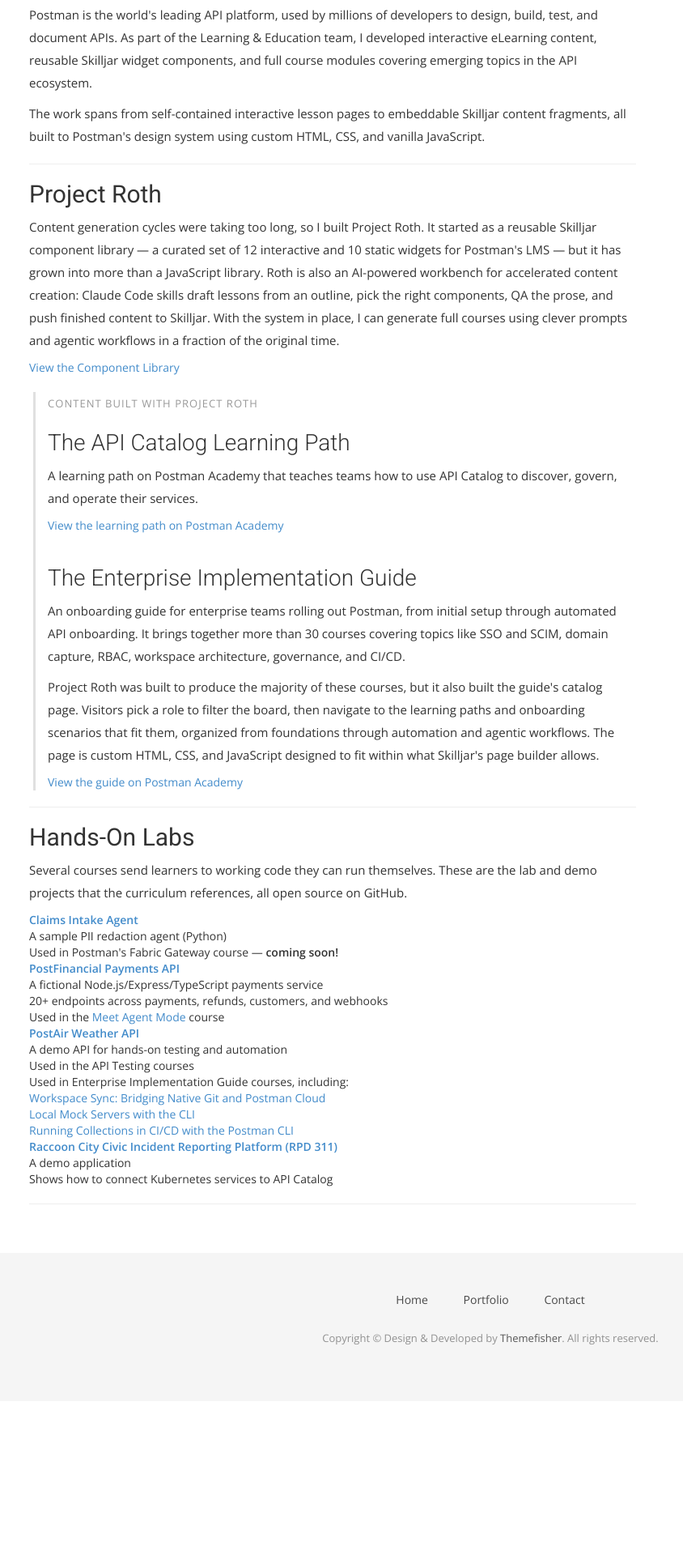
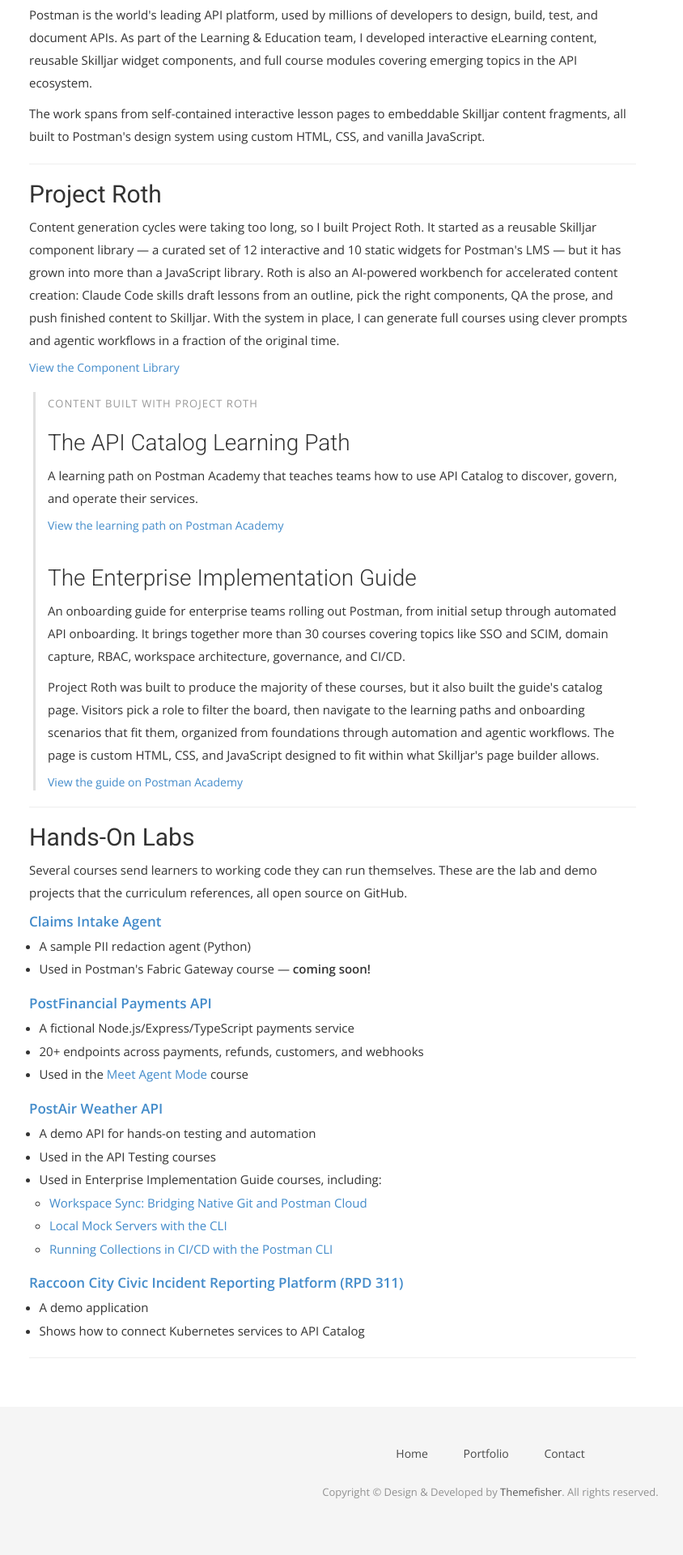
Before and after one commit to Tacktician/portfolio-site, a Jekyll site: the page built from postman.html, in a window 1280 px wide. Shown: the part 796-2716 px from the top of the page at 81% size, without its empty margins (34-878 px from the left). Built offline with Jekyll 4.4.1, drawn with Linux system fonts in a browser that asks for light colours; nearby versions of some CDN libraries; some web fonts are replaced; comment, search, counter and statistics services are not loaded; before the commit the page ends 2526 px from its top, so only the background shows below that.

Commit message:
Add scoped list styles so Hands-On Labs bullets render
Co-Authored-By: Claude <noreply@anthropic.com>

```diff
--- a/_includes/postman-content.html
+++ b/_includes/postman-content.html
@@ -53,7 +53,13 @@
 
                 <h2>Hands-On Labs</h2>
                 <p>Several courses send learners to working code they can run themselves. These are the lab and demo projects that the curriculum references, all open source on GitHub.</p>
-                <ul>
+                <style>
+                    .lab-list > li { margin-bottom: 1.75rem; font-size: 17px; }
+                    .lab-list ul { margin: 0.5rem 0 0 1.25rem; list-style: disc; }
+                    .lab-list ul ul { margin-top: 0.25rem; list-style: circle; }
+                    .lab-list ul li { font-size: 15px; line-height: 26px; margin-bottom: 0.25rem; }
+                </style>
+                <ul class="lab-list">
                     <li><a href="https://github.com/Tacktician/claims-intake-agent" target="_blank"><strong>Claims Intake Agent</strong></a>
                         <ul>
                             <li>A sample PII redaction agent (Python)</li>
```
